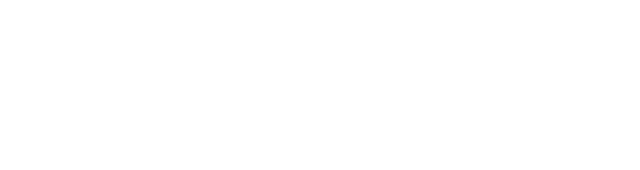
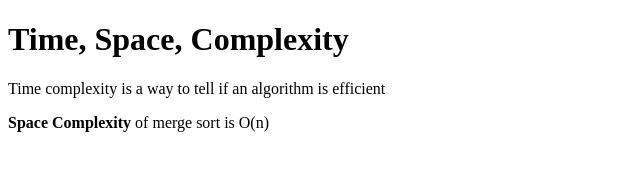
Before and after one commit to acciojob/time-and-space-complexity-SarthakJain29, a website: page main.html in a window 1280 px wide. Shown: the whole page, without its empty margins (0-640 px from the left). Drawn offline with Linux system fonts and the light colour scheme.

Commit message:
created a submission

```diff
--- a/main.html
+++ b/main.html
@@ -7,7 +7,9 @@
 </head>
 
 <body>
-	<!-- the entire body must be written by student -->
+	<h1>Time, Space, Complexity</h1>
+	<p>Time complexity is a way to tell if an algorithm is efficient</p>
+	<p><b>Space Complexity</b> of merge sort is O(n)</p>
     <script type="text/javascript" src="./script.js">
 </script>
 
```
